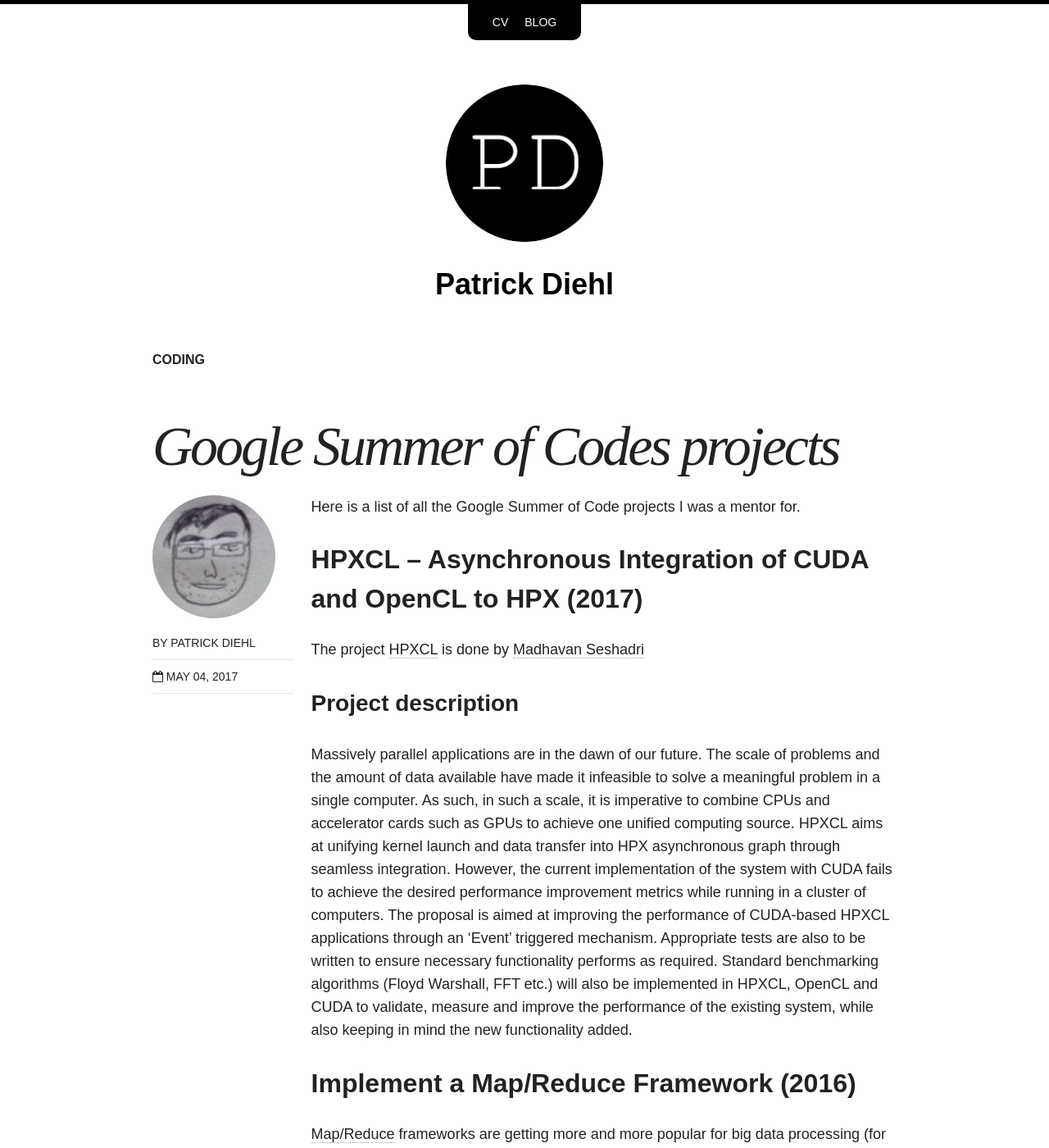
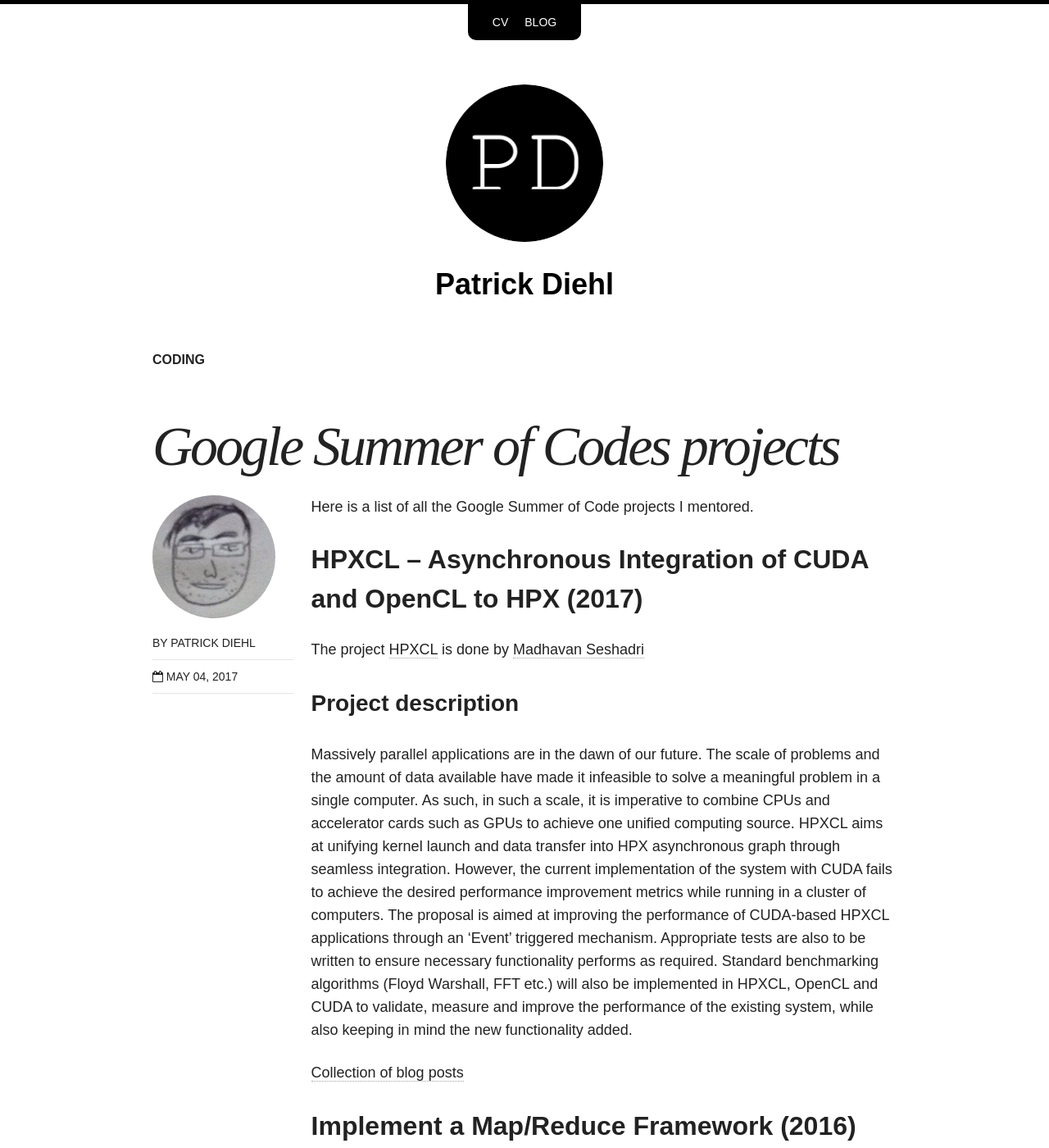
Before and after one commit to diehlpk/diehlpk.github.io, a Jekyll site: the page built from _posts/blog/2017-05-04-gsc-projects.md, in a window 1280 px wide and 1400 px high. Shown: the whole window at 82% size. Built offline with Jekyll 4.4.1, drawn with Linux system fonts in a browser that asks for light colours; nearby versions of some CDN libraries.

Commit message:
Update blog post

```diff
--- a/_posts/blog/2017-05-04-gsc-projects.md
+++ b/_posts/blog/2017-05-04-gsc-projects.md
@@ -5,7 +5,7 @@ categories: blog
 tags: [Coding]
 author: diehlpk
 ---
-Here is a list of all the Google Summer of Code projects I was a mentor for.
+Here is a list of all the Google Summer of Code projects I mentored.
 
 ## [HPXCL](https://github.com/STEllAR-GROUP/hpxcl) – Asynchronous Integration of CUDA and OpenCL to [HPX](https://github.com/STEllAR-GROUP/hpx) (2017)
 
@@ -22,6 +22,7 @@ Appropriate tests are also to be written to ensure necessary functionality perfo
 Standard benchmarking algorithms (Floyd Warshall, FFT etc.) will also be implemented in HPXCL, OpenCL and CUDA to validate,
 measure and improve the performance of the existing system, while also keeping in mind the new functionality added.
 
+[Collection of blog posts](https://madhavan001.github.io/)
 
 ## Implement a Map/Reduce Framework (2016)
 
```
